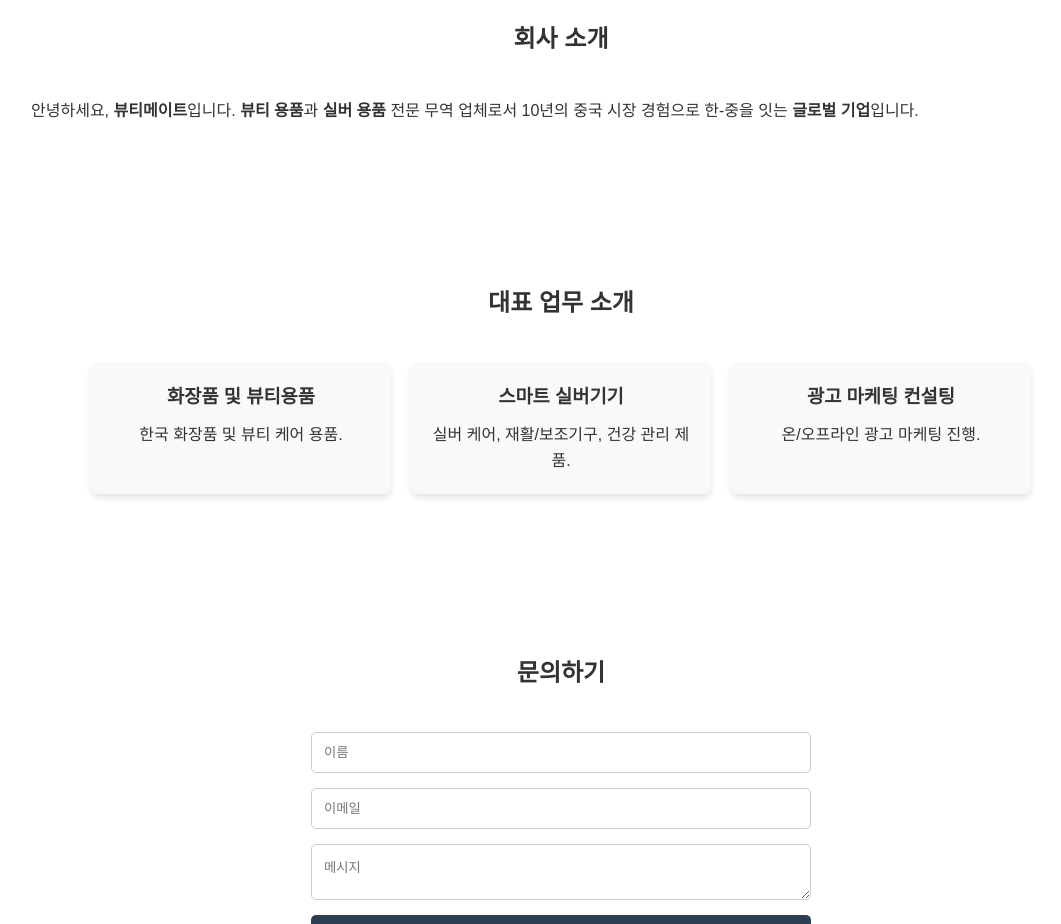
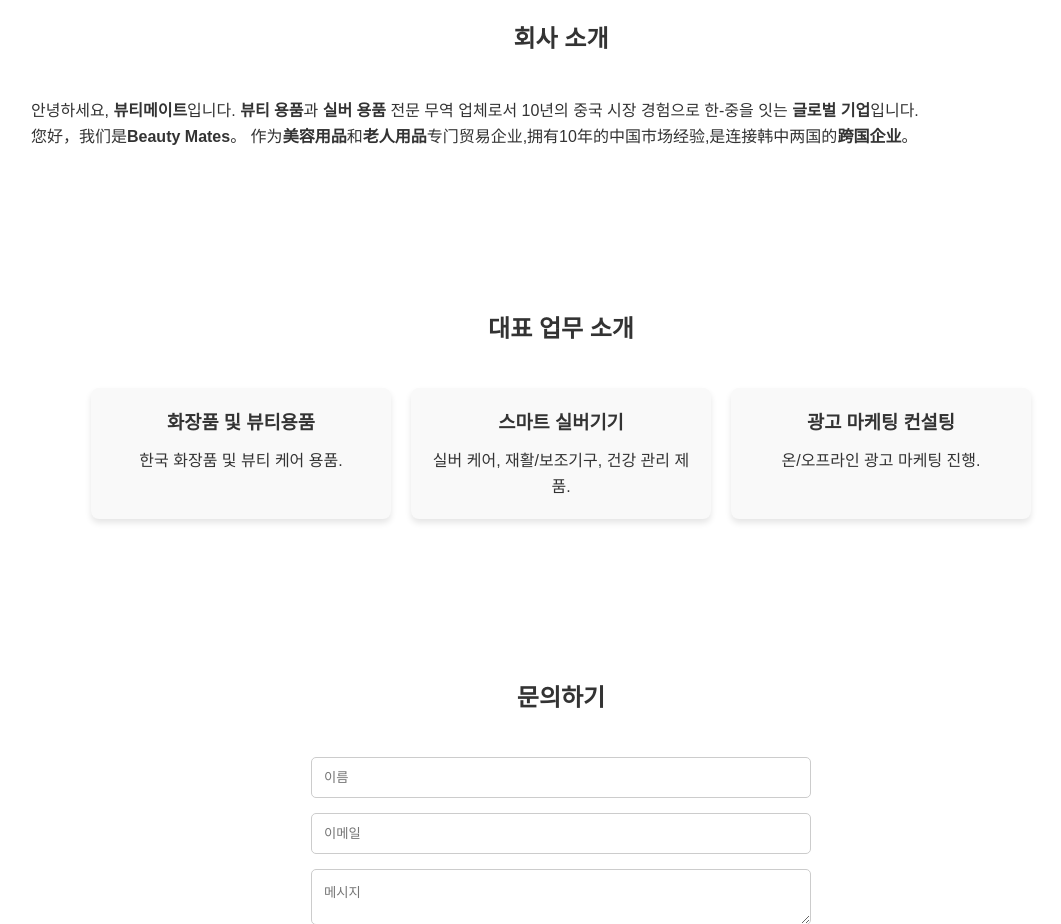
Before and after one commit to Monte-Christo-Edmon-Dantes/my-landing-page, a plain HTML site: page index.html in a window 1280 px wide. Shown: the part 860-1784 px from the top of the page, without its empty margins (79-1140 px from the left). Drawn offline with Linux system fonts and the light colour scheme.

Commit message:
Update index.html

```diff
--- a/index.html
+++ b/index.html
@@ -33,6 +33,7 @@
   <section id="about">
     <h2>회사 소개</h2>
     <p>안녕하세요, <b>뷰티메이트</b>입니다. <b>뷰티 용품</b>과 <b>실버 용품</b> 전문 무역 업체로서 10년의 중국 시장 경험으로 한-중을 잇는 <b>글로벌 기업</b>입니다.</p>
+    <p>您好，我们是<b>Beauty Mates</b>。 作为<b>美容用品</b>和<b>老人用品</b>专门贸易企业,拥有10年的中国市场经验,是连接韩中两国的<b>跨国企业</b>。</p>
   </section>
 
   <!-- 서비스 -->
```
